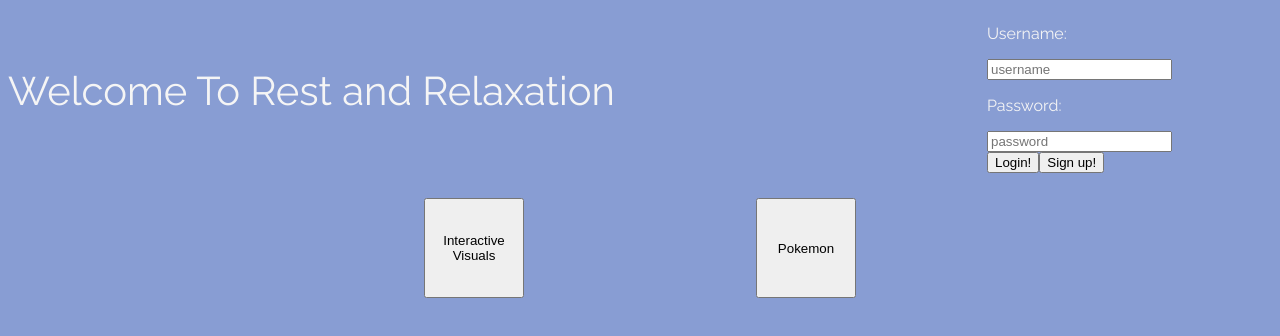
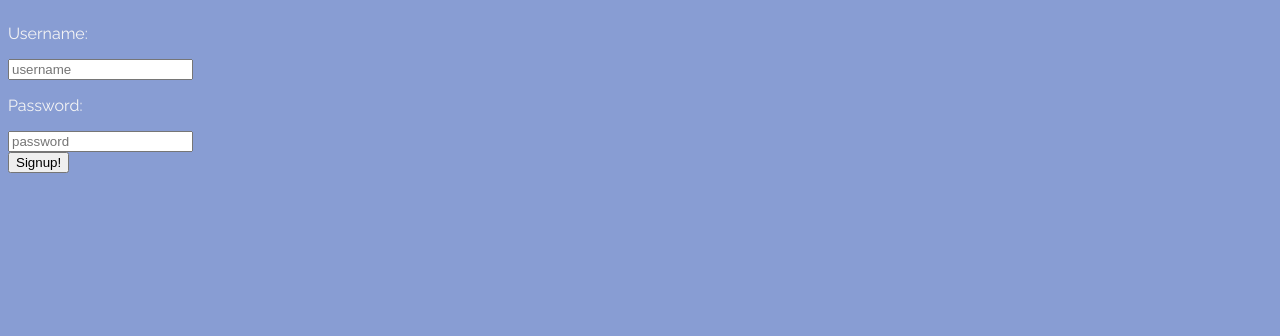
Before and after one commit to taylien96/Study-Break-Website, a React app: page /SignUp in a window 1280 px wide. Shown: the top 336 px of the page. Built offline with nearby package versions, Linux system fonts and the light colour scheme.

Commit message:
make profile start

```diff
--- a/client/App.jsx
+++ b/client/App.jsx
@@ -3,6 +3,8 @@ import * as ReactDOM from 'react-dom'
 import './scss/App.scss'
 import {BrowserRouter as Router, Routes, Route} from "react-router-dom"
 import Homepage from './components/Homepage.jsx';
+import SignUpProvider from './components/SignUpProvider.jsx';
+
 class App extends React.Component {
     constructor(props){
         super(props);
@@ -10,10 +12,15 @@ class App extends React.Component {
 
     render(){
         return(
-            <div>
-                <Homepage/>
 
-            </div>
+            <Router>
+                <Routes>
+                    <Route path='/' element={<Homepage/>} />
+                    <Route path='/SignUp' element={<SignUpProvider/>} />
+                </Routes>
+
+            </Router>
+
         )
     }
 }
--- a/client/components/Login.jsx
+++ b/client/components/Login.jsx
@@ -1,7 +1,7 @@
 import React, { Component } from 'react';
 import { useDispatch, connect } from 'react-redux';
 import * as actions from '../actions/actions.js';
-
+import {Link} from "react-router-dom"
 /* const mapStateToProps = state => (
     {}
   ); */
@@ -30,9 +30,7 @@ import * as actions from '../actions/actions.js';
           dispatch(actions.loginActionCreator());
         }
       }
-      const signUpFunction = () =>{
 
-      }
     return(
     <div id="login">
 
@@ -42,7 +40,8 @@ import * as actions from '../actions/actions.js';
         </div>
         <div>
         <button onClick={loginFunction} type="button">Login!</button>
-        <button onClick={signUpFunction} type="button">Sign up!</button>
+
+        <Link to="/SignUp"><button  type="button">Sign up!</button></Link>
         </div>
     </div>)
   };
--- /dev/null
+++ b/client/components/SignUp.jsx
@@ -0,0 +1,57 @@
+import React, { Component } from 'react';
+import { useDispatch, connect } from 'react-redux';
+import * as actions from '../actions/actions.js';
+import { Provider } from 'react-redux'
+import store from '../store.js'
+
+
+  const SignUp = props => {
+    //maybe render issue here
+    const dispatch = useDispatch();
+    let userValue = '';
+    let passwordValue = '';
+    const updateUsername1 = (event)=>{
+        // show the user input value to console
+        userValue = event.target.value;
+        dispatch(actions.usernameActionCreator(userValue))
+        // console.log(userValue);
+      };
+      const updatePassword1 = (event)=>{
+        // show the user input value to console
+        passwordValue = event.target.value;
+
+        // console.log(userValue);
+      };
+      const createUser = () => {
+    let data = {username : userValue, password : passwordValue}
+    fetch('/user/',{method: 'POST', // or 'PUT'
+    headers: {
+      'Content-Type': 'application/json',
+    },
+    body: JSON.stringify(data),
+    })
+      .then(res => res.json())
+      .then((res) => {
+
+
+      })
+    }
+    return(
+        <Provider store={store}>
+        <div id="signup">
+            <div>
+        <p>Username:</p><input className="loginInput" type='text' onChange={updateUsername1} placeholder='username' id="username1"></input>
+            </div>
+            <div>
+        <p>Password:</p><input className="loginInput" type='password' onChange={updatePassword1} placeholder='password' id="password"></input>
+        </div>
+        <div>
+        <button onClick={createUser}>Signup!</button>
+        </div>
+        </div>
+        </Provider>)
+  };
+
+
+  //export default connect(mapStateToProps)(Loggedin)
+  export default SignUp
--- /dev/null
+++ b/client/components/SignUpProvider.jsx
@@ -0,0 +1,16 @@
+import React, { Component } from 'react';
+import { Provider } from 'react-redux'
+import store from '../store.js'
+import SignUp from './SignUp.jsx';
+const SignUpProvider = props => {
+    //maybe render issue here
+
+    return(
+
+        <Provider store={store}>
+       <SignUp/>
+        </Provider>
+
+    )
+  };
+ export default SignUpProvider
--- a/client/scss/_allbody.scss
+++ b/client/scss/_allbody.scss
@@ -47,6 +47,12 @@ p{
     padding-right: 100px;
     margin-right: 100px;
 }
+#signup {
+    display: flex;
+    flex-direction: column;
+    justify-content: center;
+    align-self: center;
+}
 .navBut{
     height: 100px;
     width: 100px;
```
Also changed, not shown: 2 other files (tests, documents, lock files or other folders).
